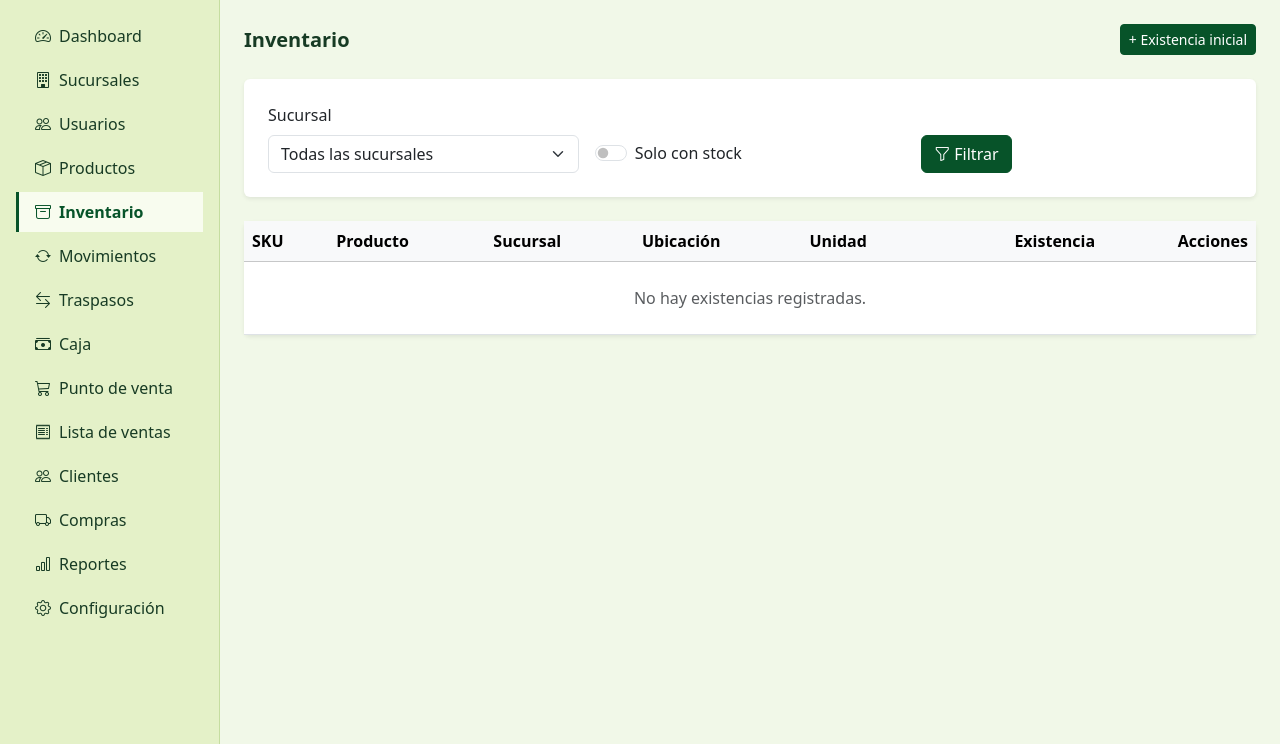
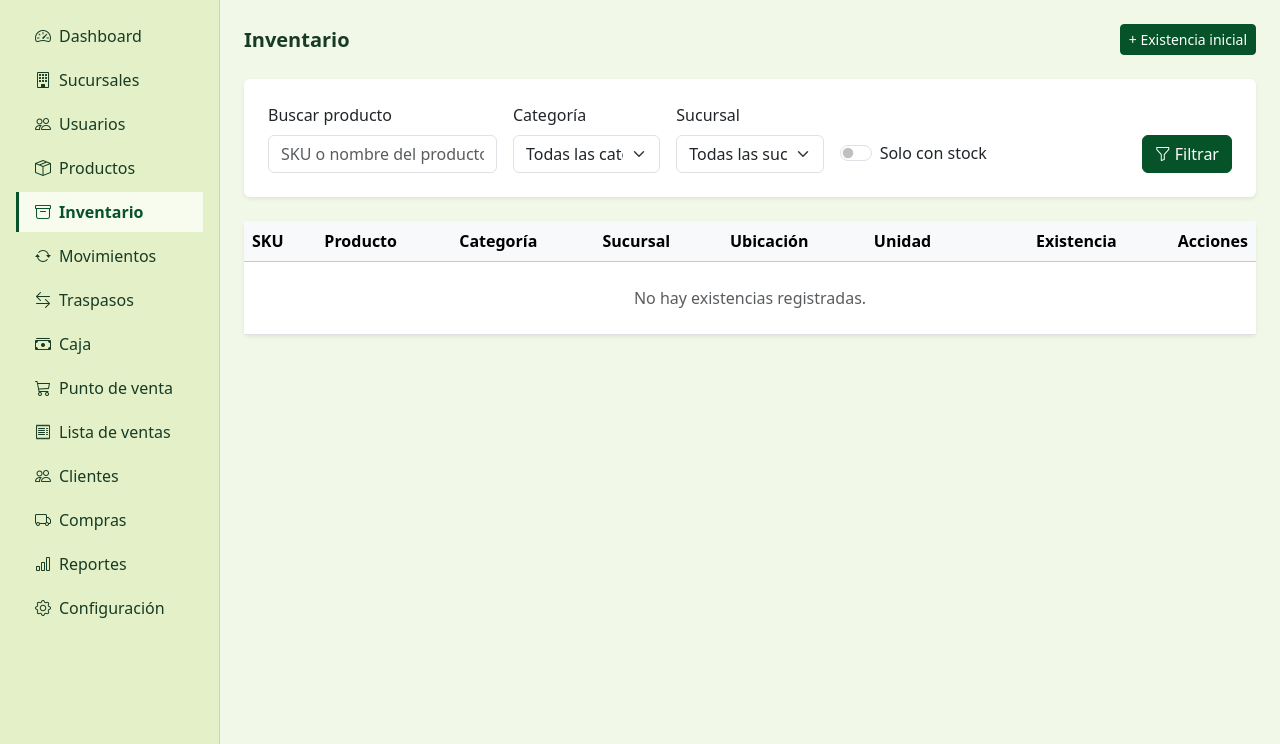
Before and after one commit to wfarelt/market, a Django app: page /inventory/ in a window 1280 px wide. Shown: the part 56-800 px from the top of the page. Run offline with Django 5.2, Linux system fonts and the light colour scheme; the visitor is signed in with stand-in values (Sample User, id 1); data comes from the database, SQL or seed files in the repository; data that the repository does not hold is empty.

Commit message:
add category column to inventary and filter

```diff
--- a/apps/inventory/forms.py
+++ b/apps/inventory/forms.py
@@ -3,6 +3,7 @@ from django.forms import BaseInlineFormSet, inlineformset_factory
 from django.utils import timezone
 
 from apps.branches.models import Branch
+from apps.products.models import Category
 
 from .models import InventoryMovement, InventoryMovementLine, Stock
 
@@ -36,6 +37,13 @@ class InventoryMovementFilterForm(forms.Form):
 
 
 class StockFilterForm(forms.Form):
+	q = forms.CharField(required=False, label="Buscar producto")
+	category = forms.ModelChoiceField(
+		queryset=Category.objects.all(),
+		required=False,
+		label="Categoría",
+		empty_label="Todas las categorías",
+	)
 	branch = forms.ModelChoiceField(
 		queryset=Branch.objects.filter(is_active=True),
 		required=False,
@@ -46,6 +54,10 @@ class StockFilterForm(forms.Form):
 
 	def __init__(self, *args, **kwargs):
 		super().__init__(*args, **kwargs)
+		self.fields["q"].widget.attrs.update(
+			{"class": "form-control", "placeholder": "SKU o nombre del producto"}
+		)
+		self.fields["category"].widget.attrs["class"] = "form-select"
 		self.fields["branch"].widget.attrs["class"] = "form-select"
 		self.fields["with_stock"].widget.attrs.update(
 			{"class": "form-check-input", "role": "switch"}
--- a/apps/inventory/views.py
+++ b/apps/inventory/views.py
@@ -29,7 +29,9 @@ class StockListView(StockAccessMixin, ListView):
 	template_name = "inventory/list.html"
 	context_object_name = "stocks"
 	paginate_by = 20
-	queryset = Stock.objects.select_related("product", "branch", "product__unit_measure")
+	queryset = Stock.objects.select_related(
+		"product", "branch", "product__unit_measure", "product__category"
+	)
 
 	def get_queryset(self):
 		queryset = super().get_queryset()
@@ -46,6 +48,13 @@ class StockListView(StockAccessMixin, ListView):
 		if not self.filter_form.is_valid():
 			return queryset.none()
 		filters = self.filter_form.cleaned_data
+		if filters["q"]:
+			query = filters["q"]
+			queryset = queryset.filter(
+				Q(product__sku__icontains=query) | Q(product__name__icontains=query)
+			)
+		if filters["category"]:
+			queryset = queryset.filter(product__category=filters["category"])
 		if branch := filters["branch"]:
 			queryset = queryset.filter(branch=branch)
 		if filters["with_stock"]:
--- a/templates/inventory/list.html
+++ b/templates/inventory/list.html
@@ -10,16 +10,16 @@
   {% endif %}
 </div>
 
-<div class="card border-0 shadow-sm mb-4"><div class="card-body p-4"><form method="get" class="row g-3 align-items-end">{% if request.user.role != 'cajero' %}<div class="col-md-4"><label class="form-label" for="{{ filter_form.branch.id_for_label }}">{{ filter_form.branch.label }}</label>{{ filter_form.branch }}</div>{% endif %}<div class="col-md-4"><div class="form-check form-switch mb-2">{{ filter_form.with_stock }}<label class="form-check-label" for="{{ filter_form.with_stock.id_for_label }}">{{ filter_form.with_stock.label }}</label></div></div><div class="col-md-4"><button type="submit" class="btn btn-primary"><i class="bi bi-funnel me-1"></i>Filtrar</button></div></form></div></div>
+<div class="card border-0 shadow-sm mb-4"><div class="card-body p-4"><form method="get" class="row g-3 align-items-end"><div class="col-md-6 col-xl-{% if request.user.role == 'cajero' %}4{% else %}3{% endif %}"><label class="form-label" for="{{ filter_form.q.id_for_label }}">{{ filter_form.q.label }}</label>{{ filter_form.q }}</div><div class="col-md-6 col-xl-{% if request.user.role == 'cajero' %}3{% else %}2{% endif %}"><label class="form-label" for="{{ filter_form.category.id_for_label }}">{{ filter_form.category.label }}</label>{{ filter_form.category }}</div>{% if request.user.role != 'cajero' %}<div class="col-md-6 col-xl-2"><label class="form-label" for="{{ filter_form.branch.id_for_label }}">{{ filter_form.branch.label }}</label>{{ filter_form.branch }}</div>{% endif %}<div class="col-md-6 col-xl-2"><div class="form-check form-switch mb-2">{{ filter_form.with_stock }}<label class="form-check-label" for="{{ filter_form.with_stock.id_for_label }}">{{ filter_form.with_stock.label }}</label></div></div><div class="col-md-6 col-xl-3 text-md-end"><button type="submit" class="btn btn-primary"><i class="bi bi-funnel me-1"></i>Filtrar</button></div></form></div></div>
 
 <div class="card border-0 shadow-sm"><div class="card-body p-0"><div class="table-responsive">
   <table class="table table-hover align-middle mb-0">
-    <thead class="table-light"><tr><th>SKU</th><th>Producto</th><th>Sucursal</th><th>Ubicación</th><th class="d-none d-md-table-cell">Unidad</th><th class="text-end">Existencia</th><th class="text-end">Acciones</th></tr></thead>
+    <thead class="table-light"><tr><th>SKU</th><th>Producto</th><th>Categoría</th><th>Sucursal</th><th>Ubicación</th><th class="d-none d-md-table-cell">Unidad</th><th class="text-end">Existencia</th><th class="text-end">Acciones</th></tr></thead>
     <tbody>
       {% for stock in stocks %}
-      <tr><td class="font-monospace">{{ stock.product.sku }}</td><td>{{ stock.product.name }}</td><td>{{ stock.branch.name }}</td><td>{{ stock.location|default:"-" }}</td><td class="d-none d-md-table-cell">{{ stock.product.unit_measure.symbol|default:"-" }}</td><td class="font-monospace text-end">{{ stock.quantity|floatformat:0 }}</td><td class="text-end"><a href="{% url 'inventory:stock-location-update' stock.pk %}" class="btn btn-sm btn-outline-secondary" aria-label="Editar ubicación de {{ stock.product.name }}" title="Editar ubicación"><i class="bi bi-geo-alt"></i></a></td></tr>
+      <tr><td class="font-monospace">{{ stock.product.sku }}</td><td>{{ stock.product.name }}</td><td>{{ stock.product.category.name|default:"-" }}</td><td>{{ stock.branch.name }}</td><td>{{ stock.location|default:"-" }}</td><td class="d-none d-md-table-cell">{{ stock.product.unit_measure.symbol|default:"-" }}</td><td class="font-monospace text-end">{{ stock.quantity|floatformat:0 }}</td><td class="text-end"><a href="{% url 'inventory:stock-location-update' stock.pk %}" class="btn btn-sm btn-outline-secondary" aria-label="Editar ubicación de {{ stock.product.name }}" title="Editar ubicación"><i class="bi bi-geo-alt"></i></a></td></tr>
       {% empty %}
-      <tr><td colspan="7" class="text-center text-muted py-4">No hay existencias registradas.</td></tr>
+      <tr><td colspan="8" class="text-center text-muted py-4">No hay existencias registradas.</td></tr>
       {% endfor %}
     </tbody>
   </table>
```
Also changed, not shown: apps/inventory/tests/test_models.py (+45 -1 lines).
